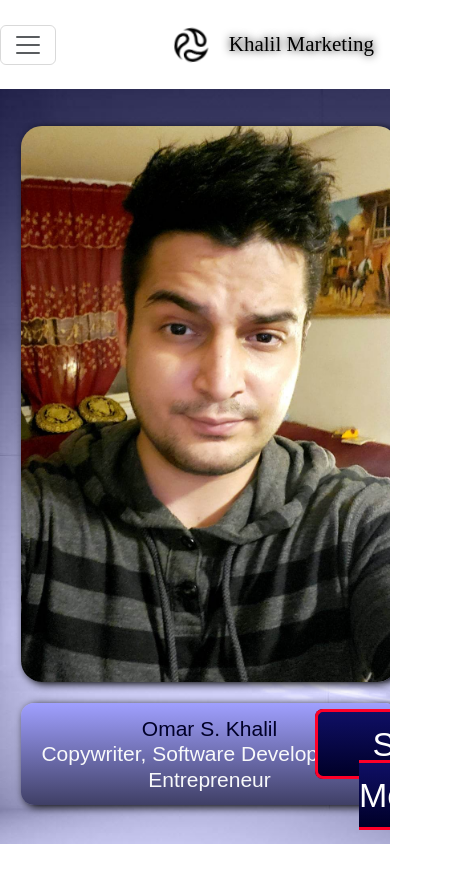
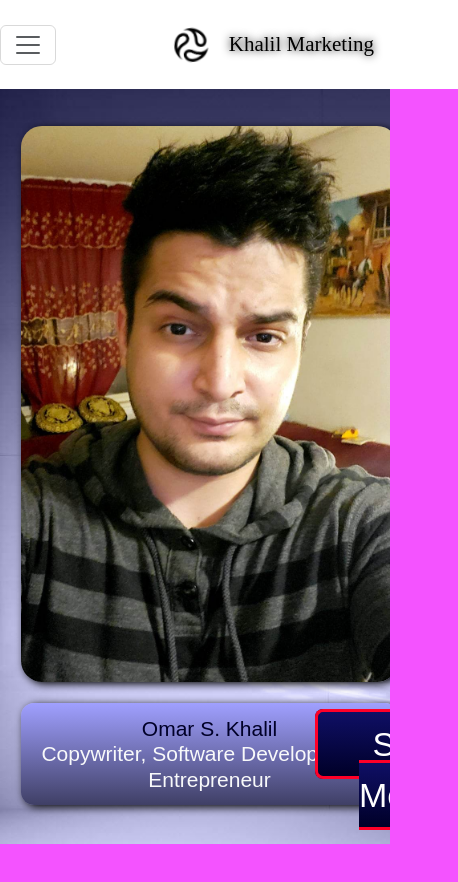
Before and after one commit to omarkha/khalilmarketing, a React (Create React App) app in the folder client/: page / in a window 390 px wide. Shown: the top 882 px of the page, 458 px wide, since content can reach past the window. Built offline with nearby package versions, Linux system fonts and the light colour scheme; a web font is replaced by a local one.

Commit message:
responsiveness

```diff
--- a/client/src/index.css
+++ b/client/src/index.css
@@ -596,10 +596,21 @@ article img {
 
 @media all and (max-width: 400px) {
   body {
+    width: fit-content;
+    margin: 0;
+    background: #f453ff;
+    padding: 0;
+  }
+  .navbar {
+    height: 89px;
+    background: #fff;
+    color: #fff;
     width: 100%;
     margin: 0;
-    background: #fff;
-    padding: 0;
+  }
+  nav {
+    width: 100%;
+    margin: 0;
   }
   .certificate {
     margin: 0;
```
